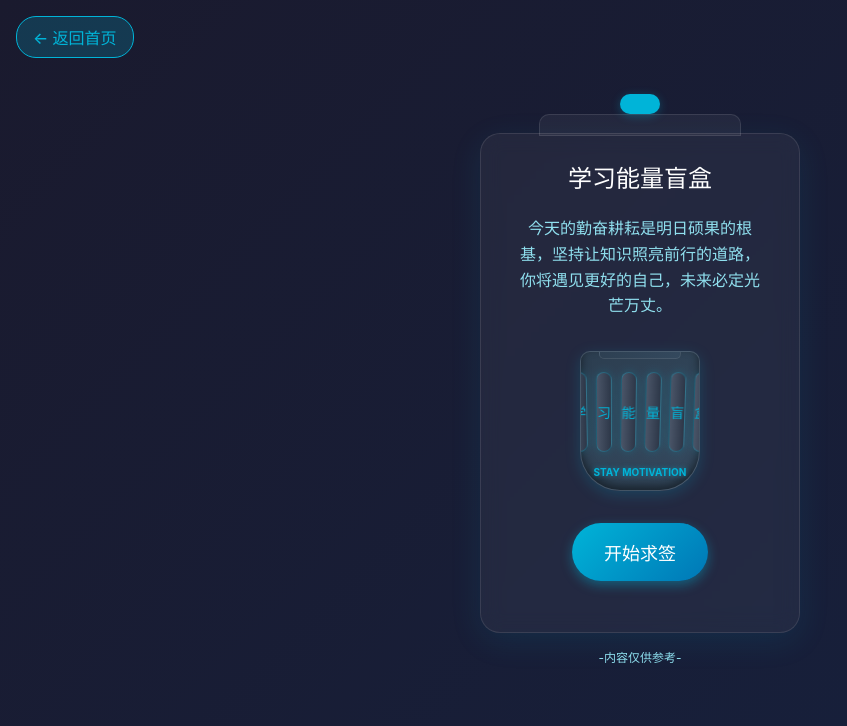
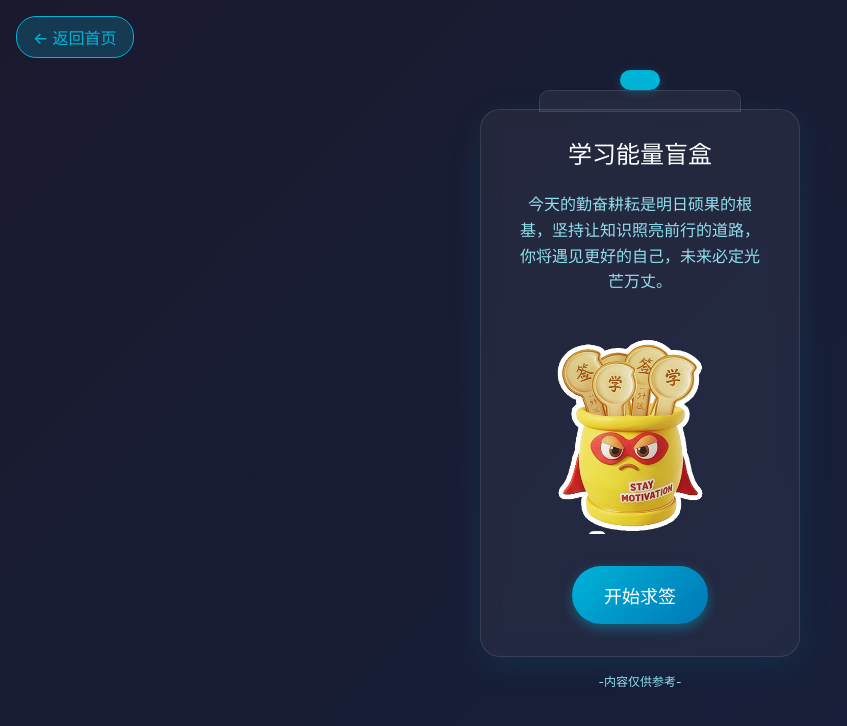
Before and after one commit to violetingithub/Learningenergy, a React (Vite) app: page /fortune-telling in a window 1280 px wide. Shown: the top 726 px of the page, without its empty margins (0-847 px from the left). Built offline with nearby package versions, Linux system fonts and the light colour scheme.

Commit message:
抽签页面：抽签图片替换，加动画

```diff
--- a/src/App.css
+++ b/src/App.css
@@ -1318,6 +1318,30 @@
   justify-content: center;
 }
 
+/* 签筒图片样式 */
+.fortune-image {
+  width: 200px;
+  height: auto;
+  transition: transform 0.3s ease;
+}
+
+/* 摇晃动画 */
+.fortune-image.shaking {
+  animation: shake 0.5s ease-in-out infinite;
+}
+
+@keyframes shake {
+  0%, 100% {
+    transform: rotate(0deg);
+  }
+  10%, 30%, 50%, 70%, 90% {
+    transform: rotate(-3deg);
+  }
+  20%, 40%, 60%, 80% {
+    transform: rotate(3deg);
+  }
+}
+
 .fortune-sticks-pot {
   position: relative;
   width: 120px;
--- a/src/App.jsx
+++ b/src/App.jsx
@@ -96,6 +96,7 @@ function DarkHomePage() {
           <h1>关于我们</h1>
           <p>学习能量站致力于为学习者提供有趣、激励的学习体验，帮助大家更高效地学习和成长。</p>
           <p>我们的使命是让学习变得更有趣，更有动力！</p>
+          <p>团队成员：孙世玉、朱文英、王子君</p>
         </div>
       </section>
 
--- a/src/components/FortuneTellingPage.jsx
+++ b/src/components/FortuneTellingPage.jsx
@@ -1,15 +1,19 @@
 import React, { useState } from 'react'
 import { useNavigate, useLocation } from 'react-router-dom'
 import learningApi, { ChouQianPrompt } from '../api/learningApi'
+import iconCqBg from '../assets/icon_cq_bg.png'
 
 // 学习能量盲盒页面（二级页面）
 export function FortuneTellingPage() {
   const navigate = useNavigate();
 
   const [isLoading, setIsLoading] = useState(false) // 添加loading状态
+  const [isShaking, setIsShaking] = useState(false) // 添加摇晃状态
 
   const generateFortune = async () => {
     setIsLoading(true) // 设置loading为true
+    setIsShaking(true) // 开始摇晃动画
+
     try {
       const apiResponse = await learningApi.generateAI({prompt: ChouQianPrompt})
 
@@ -72,6 +76,7 @@ export function FortuneTellingPage() {
       });
     } finally {
       setIsLoading(false) // 设置loading为false
+      setIsShaking(false) // 停止摇晃动画
     }
   }
 
@@ -91,14 +96,11 @@ export function FortuneTellingPage() {
             今天的勤奋耕耘是明日硕果的根基，坚持让知识照亮前行的道路，你将遇见更好的自己，未来必定光芒万丈。
           </p>
           <div className="fortune-sticks-container">
-            <div className="fortune-sticks-pot">
-              <div className="stick">学</div>
-              <div className="stick">习</div>
-              <div className="stick">能</div>
-              <div className="stick">量</div>
-              <div className="stick">盲</div>
-              <div className="stick">盒</div>
-            </div>
+            <img
+              src={iconCqBg}
+              alt="签筒"
+              className={`fortune-image ${isShaking ? 'shaking' : ''}`}
+            />
           </div>
           <button className="draw-button" onClick={generateFortune} disabled={isLoading}>
             {isLoading ? '求签中...' : '开始求签'}
```
